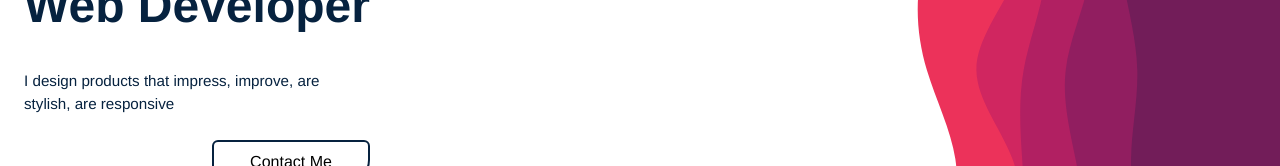
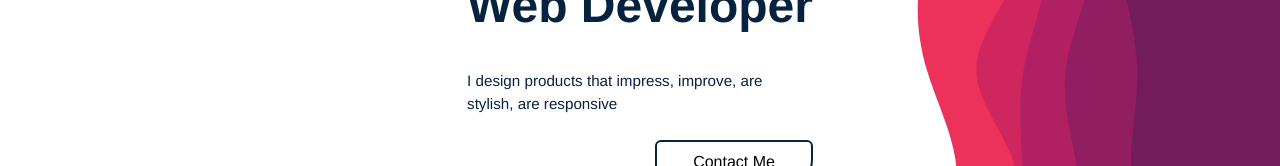
Before and after one commit to EduardoSanchezzz/eduardosanchezzz.github.io, a React (Create React App) app: page / in a window 1280 px wide. Shown: the part 552-718 px from the top of the page. Built offline with nearby package versions, Linux system fonts and the light colour scheme.

Commit message:
animations

```diff
--- a/package.json
+++ b/package.json
@@ -7,6 +7,7 @@
     "@testing-library/jest-dom": "^5.16.5",
     "@testing-library/react": "^13.4.0",
     "@testing-library/user-event": "^13.5.0",
+    "aos": "^2.3.4",
     "gh-pages": "^4.0.0",
     "react": "^18.2.0",
     "react-dom": "^18.2.0",
--- a/src/App.jsx
+++ b/src/App.jsx
@@ -3,8 +3,19 @@ import Skills from "./components/Skills";
 import Service from "./components/Services";
 import Projects from "./components/Projects";
 import Contact from "./components/Contact";
+import { useEffect } from "react";
+// Animation package
+import Aos from "aos";
+import "aos/dist/aos.css";
 
 const App = () => {
+  useEffect(() => {
+    Aos.init({
+      duration: 1800,
+      offset: 100,
+      disable: "mobile",
+    });
+  }, []);
   return (
     <div className="">
       <Hero />
--- a/src/components/Hero.jsx
+++ b/src/components/Hero.jsx
@@ -4,7 +4,7 @@ const Hero = () => {
 
   return (
     <section id="home" className="overflow-hidden">
-      <div className="min-h-screen relative flex md:flex-row flex-col-reverse md:items-end items-center">
+      <div className="min-h-screen relative flex md:flex-row flex-col-reverse md:items-end items-center justify-center">
         <div
           data-aos="slide-left"
           data-aos-delay="1200"
@@ -18,7 +18,7 @@ const Hero = () => {
             className="h-full object-cover"
           />
         </div>
-          <h1 className="rotate-90 absolute top-[30%] right-[-15%] text-[#EAF2FA]">
+          <h1 className="rotate-90 absolute lg:top-[30%] top-[15%] right-[-20%] text-[#EAF2FA]">
             {hero.firstName}{" "}
             <span className="text-dark_primary">{hero.LastName}</span>
           </h1>
--- a/tailwind.config.js
+++ b/tailwind.config.js
@@ -18,7 +18,7 @@ module.exports = {
         gray: "#B7C5D3",
       },
       backgroundImage: {
-        primaryLinear: "linear-gradient(180deg, #721D59 0.48%, #721D59 100%)",
+        primaryLinear: "linear-gradient(90deg, #FFF 0%, #721D59 50%)",
       },
       dropShadow: {
         primary: "-5px 35px 40px rgba(223, 229, 236, 0.9)",
```
Also changed, not shown: 1 other file (tests, documents, lock files or other folders).
